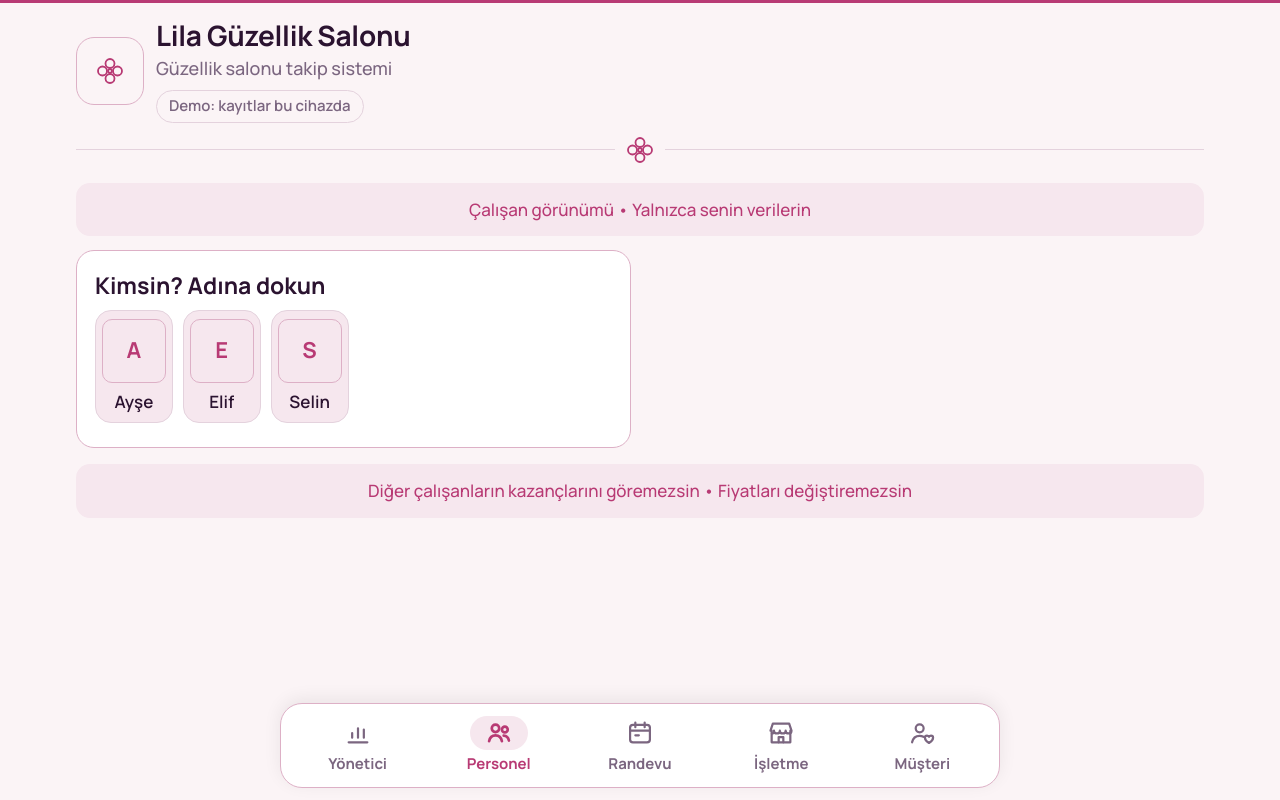
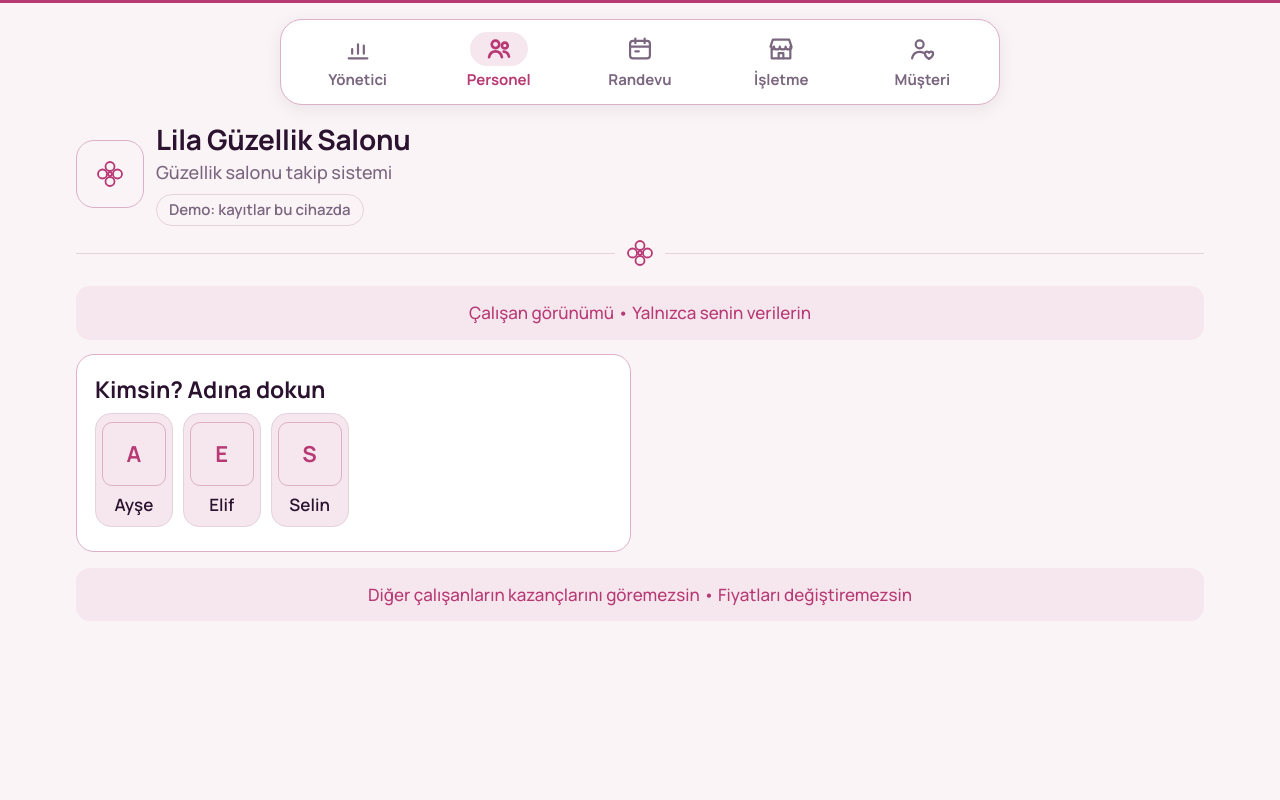
Before and after one commit to abdulnur72/guzellik-salonu, a React (Vite) app: page /s/lila in a window 1280 px wide. Built offline with nearby package versions, Linux system fonts and the light colour scheme.

Commit message:
Sekme çubuğu sayfanın en üstüne taşındı (kaydırınca tepede kalır)
Co-Authored-By: Claude Opus 5.5 <noreply@anthropic.com>
Claude-Session: https://claude.ai/code/session_01VzFiAk3i8bjALosSWgo3f3

```diff
--- a/src/pages/OwnerPage.tsx
+++ b/src/pages/OwnerPage.tsx
@@ -78,8 +78,8 @@ function OwnerLogin({ onLogin }: { onLogin: (token: string) => void }) {
   const [busy, setBusy] = useState(false)
   return (
     <div className="wrap narrow">
+      <OwnerTabs firstSlug={typeof idx === 'object' ? idx.branches[0]?.slug : undefined} />
       <SalonHeader business={{ name: typeof idx === 'object' ? idx.business.name : '' }} />
-      <OwnerTabs firstSlug={typeof idx === 'object' ? idx.branches[0]?.slug : undefined} />
       <form className="card" onSubmit={async (e) => {
         e.preventDefault()
         if (busy) return
@@ -133,8 +133,8 @@ function OwnerPanel({ token, setSession }: { token: string; setSession: (v: stri
 
   return (
     <div className="wrap">
+      <OwnerTabs firstSlug={first.slug} />
       <SalonHeader business={db.business} branch={first} />
-      <OwnerTabs firstSlug={first.slug} />
       <Strip>{t('owner.strip')}</Strip>
       <StatTiles items={[[t('owner.totalRevenue'), fmt(total.c)], [t('owner.totalNet'), fmt(total.net)], [t('owner.branchCount'), n]]} />
       <div className="grid2">
--- a/src/pages/PanelPage.tsx
+++ b/src/pages/PanelPage.tsx
@@ -97,8 +97,8 @@ function Panel({ slug }: { slug: string | undefined }) {
 
   return (
     <div className="wrap">
+      <AppTabs active={tab} onPick={pickTab} />
       <SalonHeader business={db.business} branch={data.branch} />
-      <AppTabs active={tab} onPick={pickTab} />
       {tab === 'staff' && <StaffView ctx={ctx} />}
       {tab === 'appointments' && <AppointmentsView ctx={ctx} />}
       {tab === 'manager' && <ManagerView ctx={ctx} />}
--- a/src/styles.css
+++ b/src/styles.css
@@ -121,9 +121,7 @@ body {
 }
 #root { min-height: 100vh; min-height: 100dvh; display: flex; flex-direction: column }
 .wrap { width: 100%; flex: 1 0 auto; padding: 16px 16px 24px }
-/* Alt çubuğu olan sayfalarda içerik çubuğun altında kalmasın */
-.wrap:has(> .tabbar) { padding-bottom: calc(var(--bar) + 24px + env(safe-area-inset-bottom, 0px)) }
-.wrap.narrow:not(:has(> .tabbar)) { padding-bottom: calc(32px + env(safe-area-inset-bottom, 0px)) }
+.wrap.narrow, .wrap:has(> .tabbar) { padding-bottom: calc(32px + env(safe-area-inset-bottom, 0px)) }
 .hd { margin-bottom: 18px }
 h1 { font-size: 28px; line-height: 1.15 }
 .sub { font-size: 18px; margin-top: 4px }
@@ -163,13 +161,14 @@ th { font-size: 15px }
 summary { font-size: 19px; padding: 4px 0 }
 .linkbox { margin: 0 0 4px; padding: 14px 16px; background: var(--seg); border-radius: 14px; font-weight: 600; color: var(--acc) }
 
-/* Alt sekme çubuğu: ekranın en altında, ikon + yazı, iPhone çizgisine göre boşluklu */
+/* Üst sekme çubuğu: sayfanın en üstünde, kaydırınca ekranın tepesinde kalır, ikon + yazı */
 .tabbar {
-  position: fixed; left: 0; right: 0; bottom: 0; z-index: 30;
+  position: sticky; top: 0; z-index: 30;
   display: grid; grid-template-columns: repeat(5, 1fr);
-  min-height: calc(var(--bar) + env(safe-area-inset-bottom, 0px));
-  padding: 6px max(6px, env(safe-area-inset-left, 0px)) calc(6px + env(safe-area-inset-bottom, 0px)) max(6px, env(safe-area-inset-right, 0px));
-  background: var(--card); border-top: 1px solid var(--edge); box-shadow: 0 -4px 18px rgba(0, 0, 0, .07);
+  min-height: var(--bar);
+  margin: -16px -16px 18px;
+  padding: max(6px, env(safe-area-inset-top, 0px)) max(6px, env(safe-area-inset-right, 0px)) 6px max(6px, env(safe-area-inset-left, 0px));
+  background: var(--card); border-bottom: 1px solid var(--edge); box-shadow: 0 4px 18px rgba(0, 0, 0, .07);
 }
 .tabbar button {
   display: flex; flex-direction: column; align-items: center; justify-content: center; gap: 3px; min-width: 0;
@@ -182,6 +181,6 @@ summary { font-size: 19px; padding: 4px 0 }
 .tabbar button[aria-pressed="true"] svg { background: var(--seg); stroke-width: 2.3 }
 .tabbar button:active svg { background: var(--seg) }
 @media (min-width: 760px) {
-  .tabbar { left: 50%; right: auto; transform: translateX(-50%); width: min(720px, 100%); bottom: 12px; border: 1px solid var(--edge); border-radius: 22px; min-height: var(--bar); padding-bottom: 6px }
+  .tabbar { top: 10px; width: min(720px, 100%); margin: 0 auto 18px; border: 1px solid var(--edge); border-radius: 22px; padding: 6px }
 }
 .lockcard { border: 2px dashed var(--bad); text-align: center }
--- a/src/ui/AppTabs.tsx
+++ b/src/ui/AppTabs.tsx
@@ -1,4 +1,4 @@
-// Uygulamanın alt sekme çubuğu: Yönetici, Personel, Randevu, İşletme, Müşteri.
+// Uygulamanın üst sekme çubuğu: Yönetici, Personel, Randevu, İşletme, Müşteri.
 // Salon paneli (/s/:slug) ve sahip paneli (/sahip) aynı sekme çubuğunu kullanır.
 // Müşteri linkinde (/r/:slug) bu çubuk hiç gösterilmez.
 
@@ -67,7 +67,7 @@ function TabIcon({ tab }: { tab: AppTab }) {
   )
 }
 
-/** Ekranın en altında sabit duran, ikonlu sekme çubuğu (telefon uygulaması gibi). */
+/** Sayfanın en üstündeki ikonlu sekme çubuğu; kaydırınca ekranın tepesinde kalır. */
 export function AppTabs({ active, onPick }: { active: AppTab; onPick: (tab: AppTab) => void }) {
   return (
     <nav className="tabbar" aria-label="Bölümler">
```
